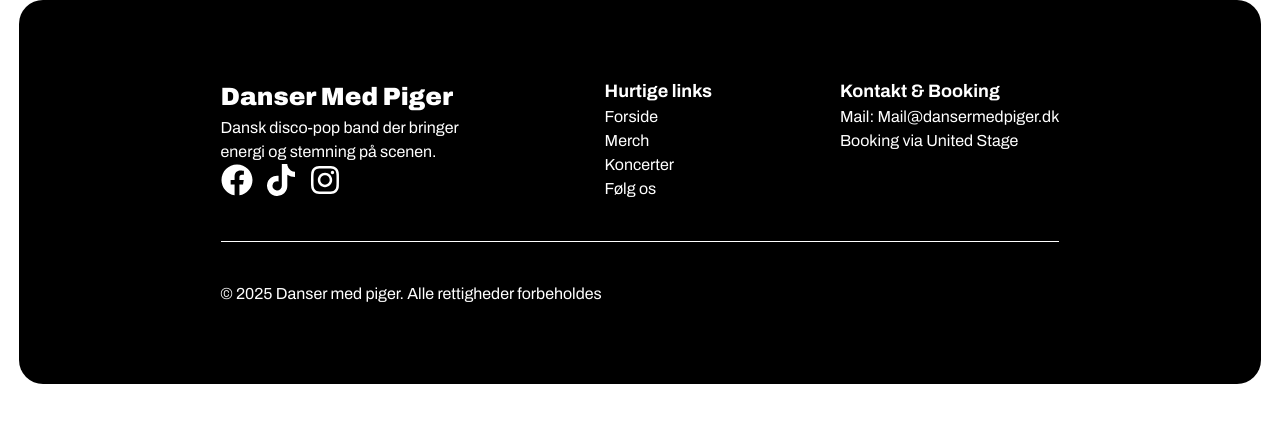
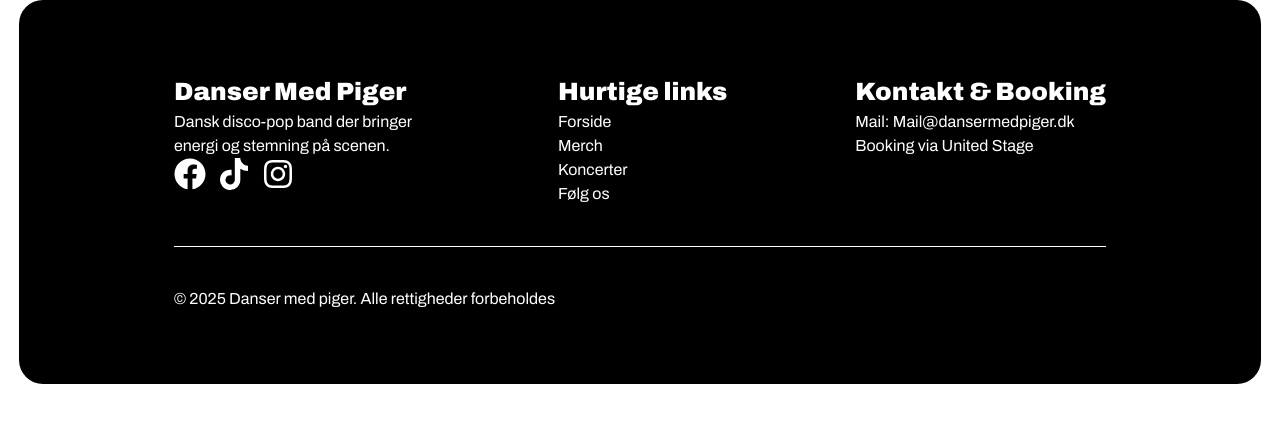
Before and after one commit to Afsluttende-eksamen/dmp-eksamen, a Next.js app: page /concerts in a window 1280 px wide. Shown: the top 422 px of the page. Built offline with nearby package versions, Linux system fonts and the light colour scheme.

Commit message:
rettelse

```diff
--- a/src/app/components/layout/Footer.jsx
+++ b/src/app/components/layout/Footer.jsx
@@ -27,7 +27,7 @@ const Footer = () => {
           </div>
 
           <div className="flex flex-col">
-            <h4>Hurtige links</h4>
+            <h2>Hurtige links</h2>
             <Link className="hover:underline" href="/">
               Forside
             </Link>
@@ -43,7 +43,7 @@ const Footer = () => {
           </div>
 
           <div className="flex flex-col">
-            <h4>Kontakt & Booking</h4>
+            <h2>Kontakt & Booking</h2>
             <Link
               className="hover:underline"
               href="mailto:mail@dansermedpiger.dk"
```
